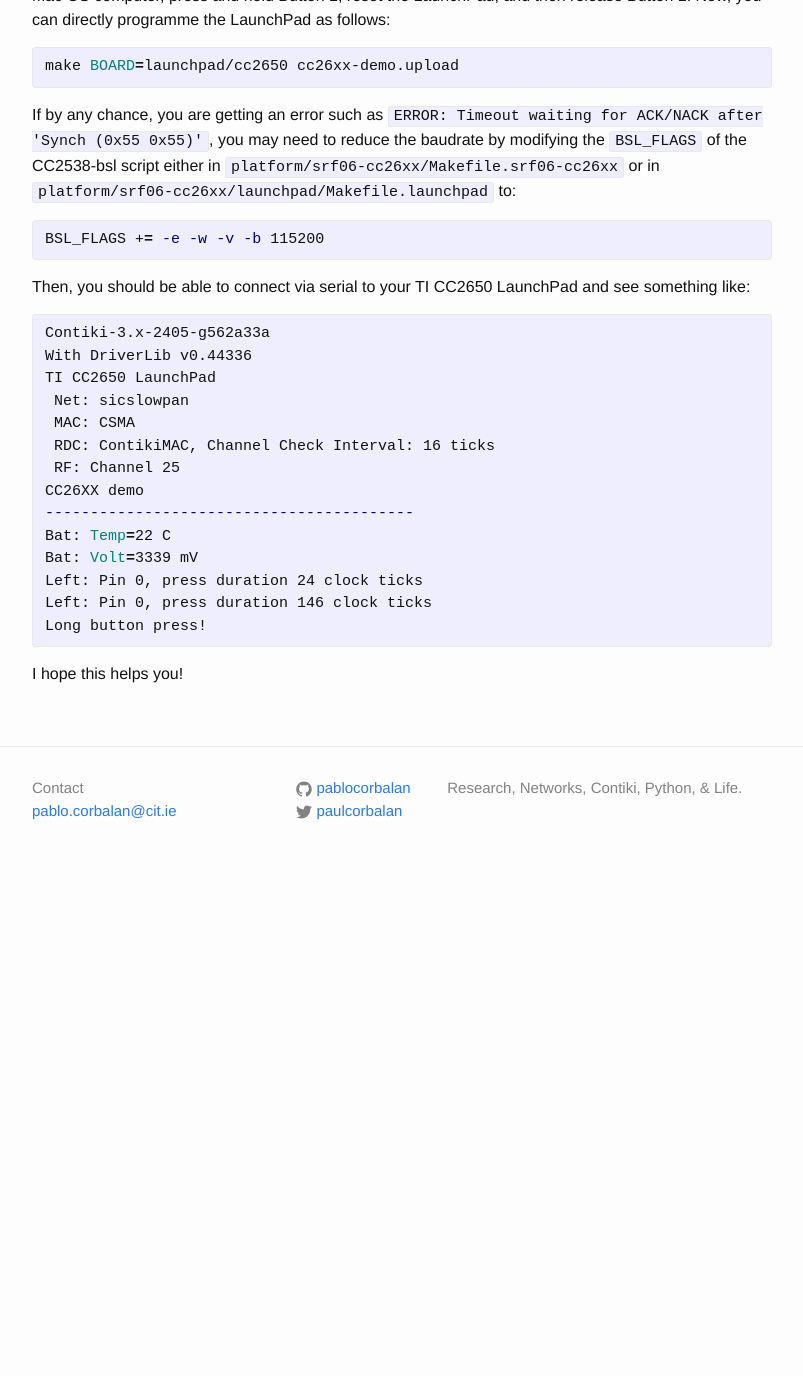
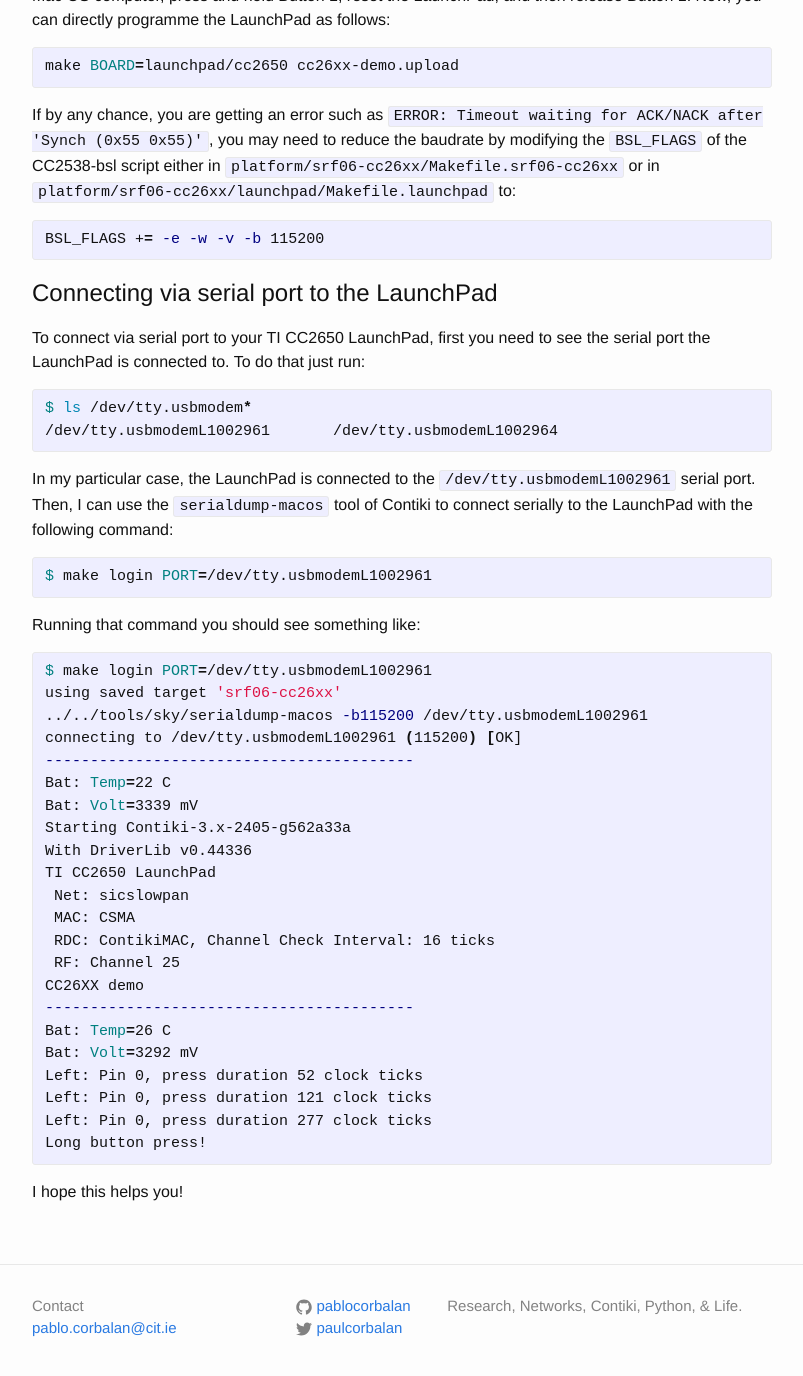
Before and after one commit to pablocorbalan/pablocorbalan.github.io, a Jekyll site: the page built from _posts/2016-05-23-getting-started-with-ti-cc2650-launchpad.md, in a window 1280 px wide and 1400 px high, scrolled down 3727 px. Shown: the top 1376 px of the window, without its empty margins (238-1041 px from the left). Built offline with Jekyll 4.4.1, drawn with Linux system fonts in a browser that asks for light colours; comment, search, counter and statistics services are not loaded; before the commit the page ends 4609 px from its top, so only the background shows below that; some of the changed text lies outside the part shown.

Commit message:
Improve serial port explanation in LaunchPad post

```diff
--- a/_posts/2016-05-23-getting-started-with-ti-cc2650-launchpad.md
+++ b/_posts/2016-05-23-getting-started-with-ti-cc2650-launchpad.md
@@ -119,10 +119,32 @@ If by any chance, you are getting an error such as `ERROR: Timeout waiting for A
 BSL_FLAGS += -e -w -v -b 115200
 {% endhighlight %}
 
-Then, you should be able to connect via serial to your TI CC2650 LaunchPad and see something like:
+# Connecting via serial port to the LaunchPad
+
+To connect via serial port to your TI CC2650 LaunchPad, first you need to see the serial port the LaunchPad is connected to. To do that just run:
 
 {% highlight bash %}
-Contiki-3.x-2405-g562a33a
+$ ls /dev/tty.usbmodem*
+/dev/tty.usbmodemL1002961	/dev/tty.usbmodemL1002964
+{% endhighlight %}
+
+In my particular case, the LaunchPad is connected to the `/dev/tty.usbmodemL1002961` serial port. Then, I can use the `serialdump-macos` tool of Contiki to connect serially to the LaunchPad with the following command:
+
+{% highlight bash %}
+$ make login PORT=/dev/tty.usbmodemL1002961
+{% endhighlight %}
+
+Running that command you should see something like:
+
+{% highlight bash %}
+$ make login PORT=/dev/tty.usbmodemL1002961
+using saved target 'srf06-cc26xx'
+../../tools/sky/serialdump-macos -b115200 /dev/tty.usbmodemL1002961
+connecting to /dev/tty.usbmodemL1002961 (115200) [OK]
+-----------------------------------------
+Bat: Temp=22 C
+Bat: Volt=3339 mV
+Starting Contiki-3.x-2405-g562a33a
 With DriverLib v0.44336
 TI CC2650 LaunchPad
  Net: sicslowpan
@@ -131,10 +153,11 @@ TI CC2650 LaunchPad
  RF: Channel 25
 CC26XX demo
 -----------------------------------------
-Bat: Temp=22 C
-Bat: Volt=3339 mV
-Left: Pin 0, press duration 24 clock ticks
-Left: Pin 0, press duration 146 clock ticks
+Bat: Temp=26 C
+Bat: Volt=3292 mV
+Left: Pin 0, press duration 52 clock ticks
+Left: Pin 0, press duration 121 clock ticks
+Left: Pin 0, press duration 277 clock ticks
 Long button press!
 {% endhighlight %}
 
```
Also changed, not shown: other parts of _posts/2016-05-23-getting-started-with-ti-cc2650-launchpad.md (+1 -1 lines).
